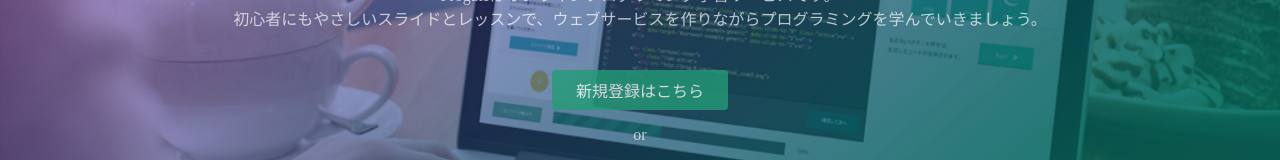
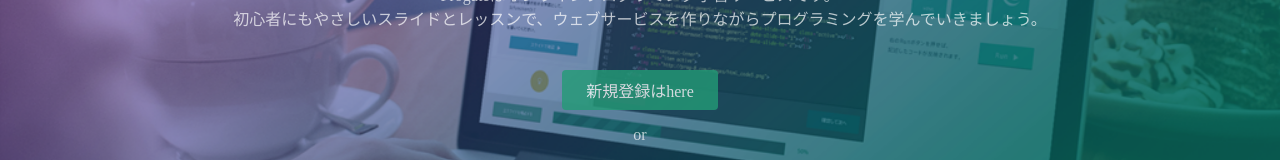
Before and after one commit to shawnshake/shawnshake.github.io, a plain HTML site: page index.html in a window 1280 px wide. Shown: the part 362-522 px from the top of the page. Drawn offline with Linux system fonts and the light colour scheme.

Commit message:
Update index.html

```diff
--- a/index.html
+++ b/index.html
@@ -26,7 +26,7 @@
       <h1>LEARN TO CODE.<br>LEARN TO BE CREATIVE.</h1>
       <p>Progateはオンラインプログラミング学習サービスです。<br>初心者にもやさしいスライドとレッスンで、ウェブサービスを作りながらプログラミングを学んでいきましょう。</p>
       <div class="btn-wrapper">
-        <a href="#" class="btn signup">新規登録はこちら</a>
+        <a href="#" class="btn signup">新規登録はhere</a>
         <p>or</p>
         <a href="#" class="btn facebook"><span class="fa fa-facebook"></span>Facebookで登録</a>
         <a href="#" class="btn twitter"><span class="fa fa-twitter"></span>Twitterで登録</a>
```
